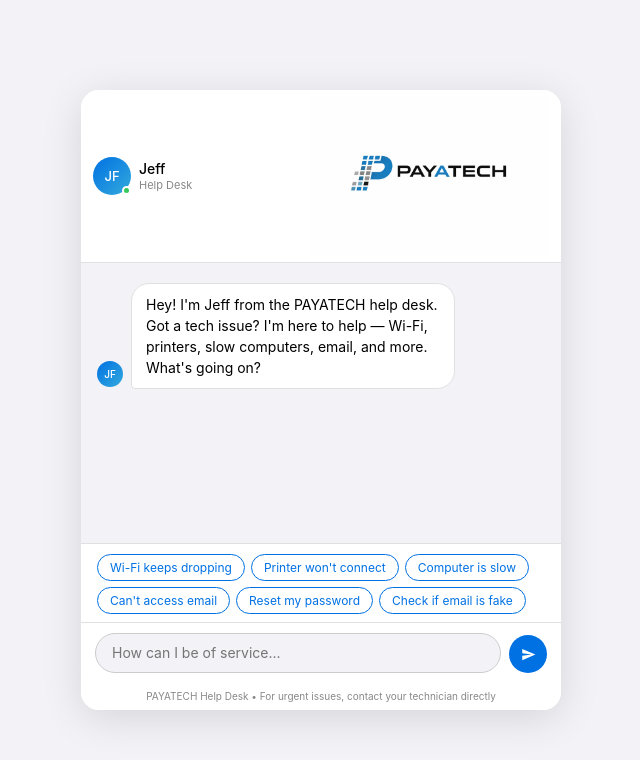
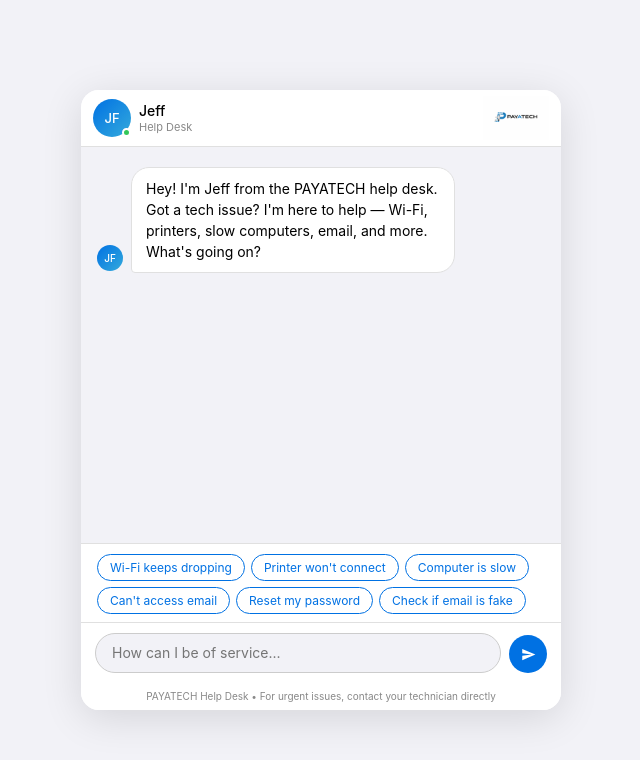
Before and after one commit to Ridemore/jeff-helpdesk, a plain HTML site: page index.html in a window 1280 px wide. Shown: the whole page, without its empty margins (319-959 px from the left). Drawn offline with Linux system fonts and the light colour scheme.

Commit message:
Update index.html

```diff
--- a/index.html
+++ b/index.html
@@ -9,14 +9,15 @@
     body { font-family: -apple-system, BlinkMacSystemFont, 'Helvetica Neue', sans-serif; background: #f2f2f7; display: flex; justify-content: center; align-items: center; min-height: 100vh; }
     #app { display: flex; flex-direction: column; height: 100vh; width: 100%; max-width: 480px; background: #ffffff; border-radius: 18px; overflow: hidden; box-shadow: 0 8px 40px rgba(0,0,0,0.12); }
     @media (min-height: 680px) { #app { height: 620px; } }
-    #header { padding: 6px 12px 6px; display: flex; align-items: center; gap: 8px; background: rgba(255,255,255,0.95); border-bottom: 0.5px solid #e0e0e0; flex-shrink: 0; }
+    #header { padding: 6px 12px; display: flex; align-items: center; gap: 8px; background: rgba(255,255,255,0.95); border-bottom: 0.5px solid #e0e0e0; flex-shrink: 0; }
     .avatar-wrap { position: relative; flex-shrink: 0; }
     .jeff-avatar { width: 38px; height: 38px; border-radius: 50%; background: linear-gradient(135deg, #0071e3, #34aadc); display: flex; align-items: center; justify-content: center; font-size: 13px; font-weight: 500; color: white; }
     .online-dot { width: 9px; height: 9px; border-radius: 50%; background: #34c759; border: 2px solid white; position: absolute; bottom: 0; right: 0; }
     .header-text { flex-shrink: 0; }
     .header-text .name { font-size: 14px; font-weight: 500; color: #000; }
     .header-text .role { font-size: 11px; color: #888; margin-top: 1px; }
-.header-logo { margin-left: auto; flex-shrink: 0; max-width: 300px; height: 160px; object-fit: contain; opacity: 0.95; }    #messages { flex: 1; overflow-y: auto; padding: 20px 16px; display: flex; flex-direction: column; gap: 14px; background: #f2f2f7; }
+    .header-logo { margin-left: auto; flex-shrink: 1; max-width: 160px; height: 44px; object-fit: contain; opacity: 0.95; }
+    #messages { flex: 1; overflow-y: auto; padding: 20px 16px; display: flex; flex-direction: column; gap: 14px; background: #f2f2f7; }
     #messages::-webkit-scrollbar { width: 0; }
     .msg { display: flex; gap: 8px; align-items: flex-end; max-width: 80%; }
     .msg.user { align-self: flex-end; flex-direction: row-reverse; }
```
